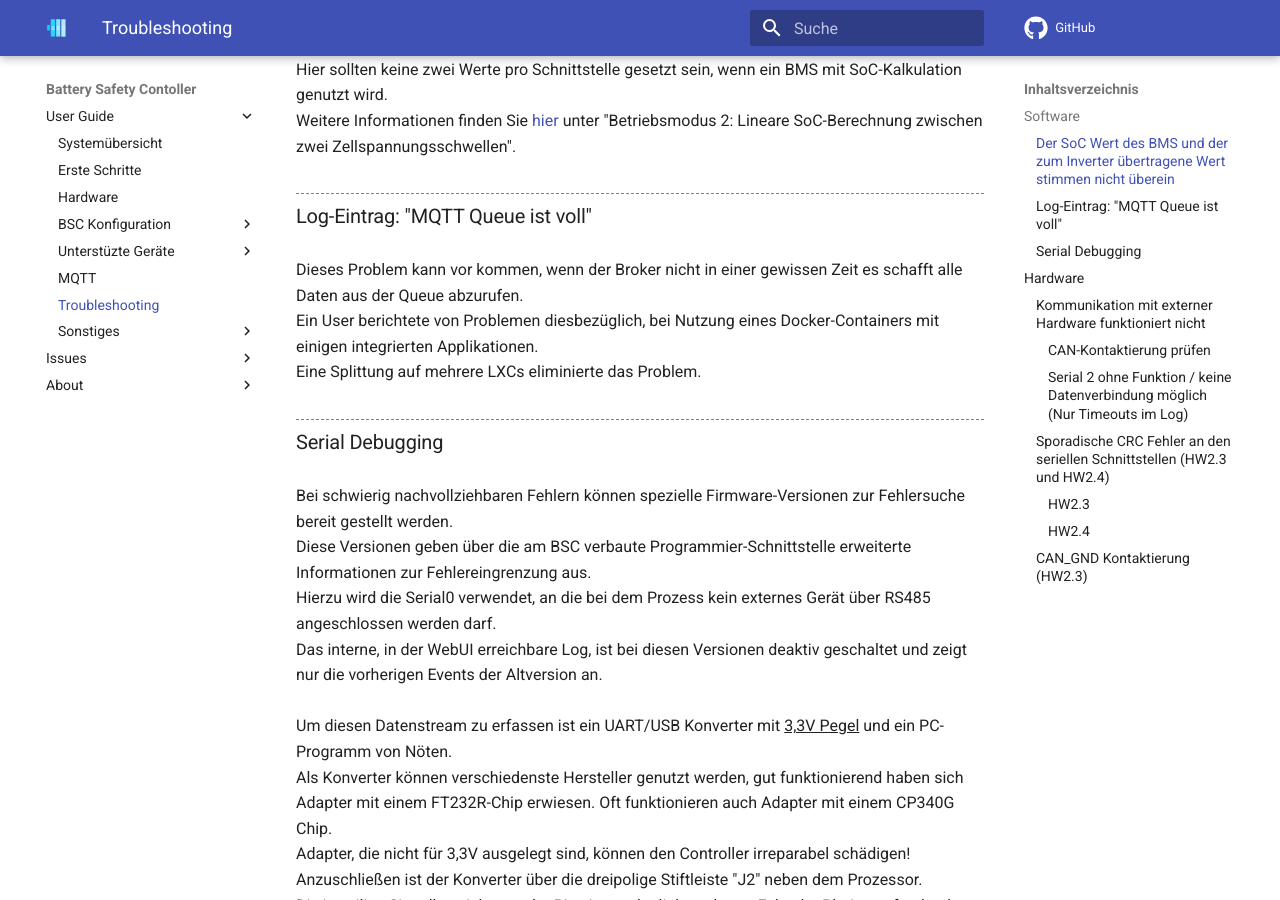
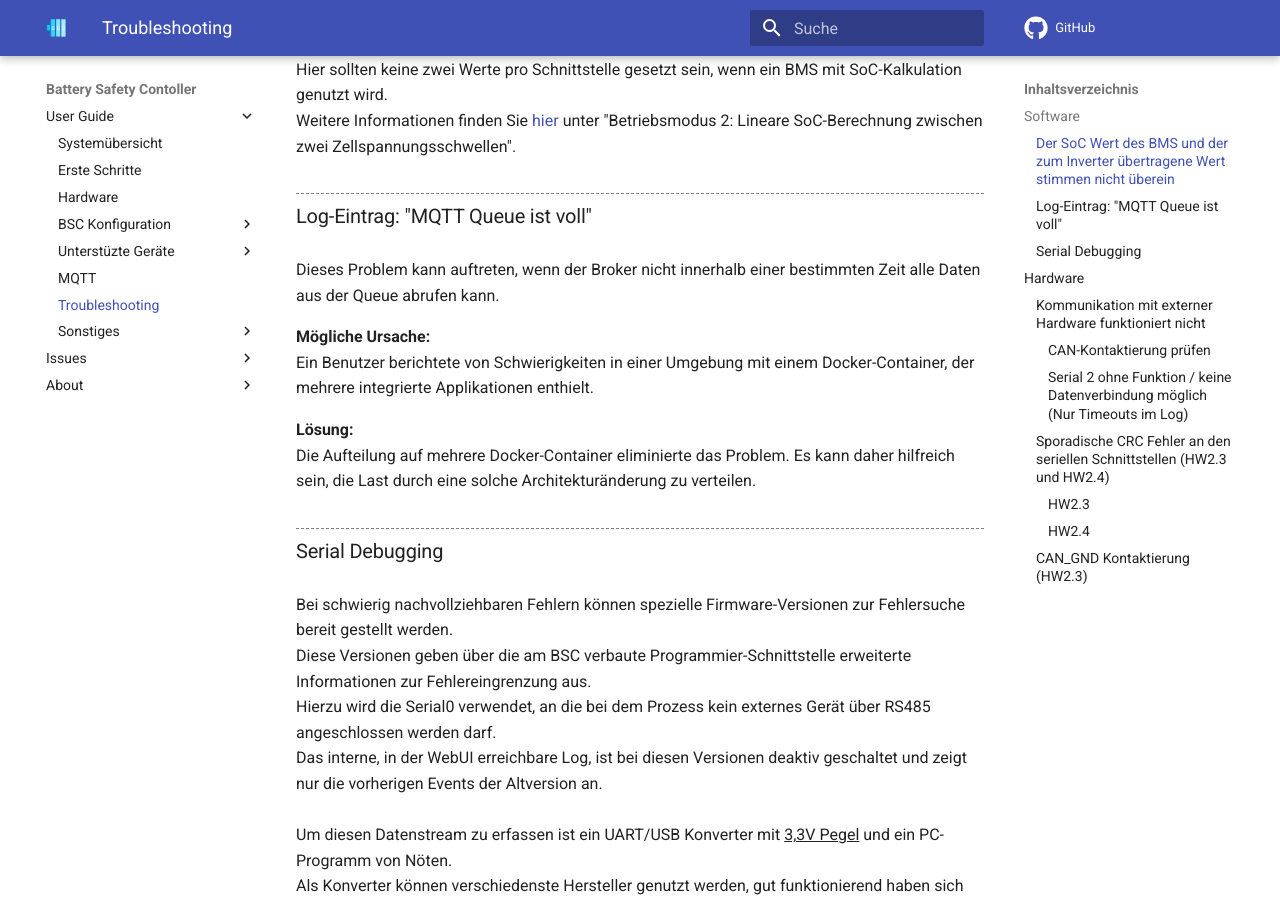
Before and after one commit to bsc-org/bsc, an MkDocs documentation site: the page built from docs/troubleshooting.md, in a window 1280 px wide and 900 px high, scrolled down 834 px. Built offline with MkDocs 1.6.1 and Material for MkDocs 9.7.7, drawn with Linux system fonts in a browser that asks for light colours; comment, search, counter and statistics services are not loaded.

Commit message:
Docker-Probleme inhaltlich bereinigt

```diff
--- a/docs/troubleshooting.md
+++ b/docs/troubleshooting.md
@@ -14,9 +14,13 @@ Hier sollten keine zwei Werte pro Schnittstelle gesetzt sein, wenn ein BMS mit S
 Weitere Informationen finden Sie [hier](settings_bsc.md#serial) unter "Betriebsmodus 2: Lineare SoC-Berechnung zwischen zwei Zellspannungsschwellen".
 
 ### Log-Eintrag: "MQTT Queue ist voll"
-Dieses Problem kann vor kommen, wenn der Broker nicht in einer gewissen Zeit es schafft alle Daten aus der Queue abzurufen.<br>
-Ein User berichtete von Problemen diesbezüglich, bei Nutzung eines Docker-Containers mit einigen integrierten Applikationen.<br>
-Eine Splittung auf mehrere LXCs eliminierte das Problem.
+Dieses Problem kann auftreten, wenn der Broker nicht innerhalb einer bestimmten Zeit alle Daten aus der Queue abrufen kann.
+
+**Mögliche Ursache:**
+Ein Benutzer berichtete von Schwierigkeiten in einer Umgebung mit einem Docker-Container, der mehrere integrierte Applikationen enthielt.
+
+**Lösung:**
+Die Aufteilung auf mehrere Docker-Container eliminierte das Problem. Es kann daher hilfreich sein, die Last durch eine solche Architekturänderung zu verteilen.
 
 ### Serial Debugging
 Bei schwierig nachvollziehbaren Fehlern können spezielle Firmware-Versionen zur Fehlersuche bereit gestellt werden.<br>
```
